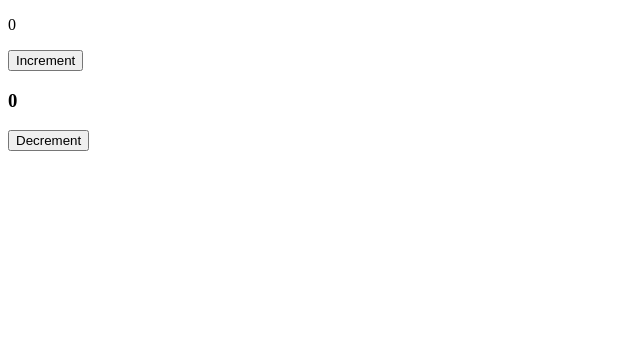
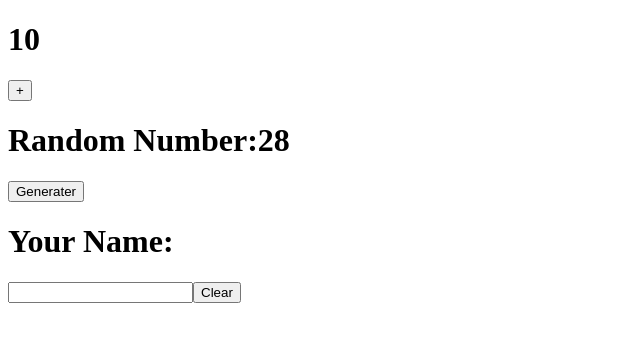
Before and after one commit to hammadhttps/react_practice, a React (Vite) app in the folder my_app-3/: page / in a window 1280 px wide. Shown: the top 342 px of the page, without its empty margins (0-640 px from the left). Built offline with nearby package versions, Linux system fonts and the light colour scheme.

Commit message:
feat: add Example components

```diff
--- a/my_app-3/src/App.jsx
+++ b/my_app-3/src/App.jsx
@@ -10,6 +10,9 @@ import Icons_ from './components/icons_';
 import {useState} from  "react";
 import Comp_2 from './components/Comp_2';
 import Comp_1 from './components/comp_1';
+import Example_1 from './components/Example_1';
+import Example_2 from './components/Example_2';
+import Example_3 from './components/Example_3';
 
 const App = () => {
   const[friends,setfriends]=useState(["alex","john","ali"]);
@@ -104,10 +107,15 @@ const App = () => {
   //   <button onClick={handle_click}>Change movie</button>
   // </section>
 
-<section>
-  <Comp_1 count={counter} onClickHandler={()=>setCount(counter+1)}></Comp_1>
-  <Comp_2 count={counter} onClickHandler={()=>setCount(counter-1)}></Comp_2>
-</section>
+// {/* <section>
+//   <Comp_1 count={counter} onClickHandler={()=>setCount(counter+1)}></Comp_1>
+//   <Comp_2 count={counter} onClickHandler={()=>setCount(counter-1)}></Comp_2>
+// </section> */}
+ <div>
+  <Example_1/>
+  <Example_2/>
+  <Example_3/>
+ </div>
 
 
 
--- /dev/null
+++ b/my_app-3/src/components/Example_1.jsx
@@ -0,0 +1,19 @@
+import React, { useState } from 'react'
+
+const Example_1 = () => {
+    const [count,setcount]=useState(()=>{
+        let count=10;
+        return count;
+    })
+    const increment=()=>{
+        setcount(count+1)
+    }
+  return (
+     <div>
+    <h1>{count}</h1>
+    <button onClick={increment}>+</button>
+   </div>
+  )
+}
+
+export default Example_1
--- /dev/null
+++ b/my_app-3/src/components/Example_2.jsx
@@ -0,0 +1,20 @@
+import React, { useState } from 'react'
+
+const Example_2 = () => {
+    const[rand,setrand]=useState(()=>{
+        return Math.floor(Math.random()*100);
+
+    })
+    const genr=()=>{
+        const new_num=Math.floor(Math.random()*100)
+        setrand(new_num);
+    }
+  return (
+    <div>
+        <h1>Random Number:{rand}</h1>
+        <button onClick={genr}>Generater</button>
+    </div>
+  )
+}
+
+export default Example_2
--- /dev/null
+++ b/my_app-3/src/components/Example_3.jsx
@@ -0,0 +1,31 @@
+import React, { useEffect, useState } from 'react'
+
+const Example_3 = () => {
+    const [name,setname]=useState(()=>{
+        const savednum=localStorage.getItem('name')
+        return savednum?JSON.parse(savednum):" ";
+    })
+
+    const handle_change=(event)=>
+    {
+        setname(event.target.value);
+    }
+
+    const handle_clear=()=>{
+        setname("");
+    }
+
+     useEffect(()=>{
+        localStorage.setItem('name',JSON.stringify(name))
+     },[name])
+
+  return (
+   <div>
+    <h1>Your Name:{name}</h1>
+    <input type="text" value={name} onChange={handle_change} placeholder='Enter your Name' />
+      <button onClick={handle_clear}>Clear</button>
+   </div>
+  )
+}
+
+export default Example_3
```
